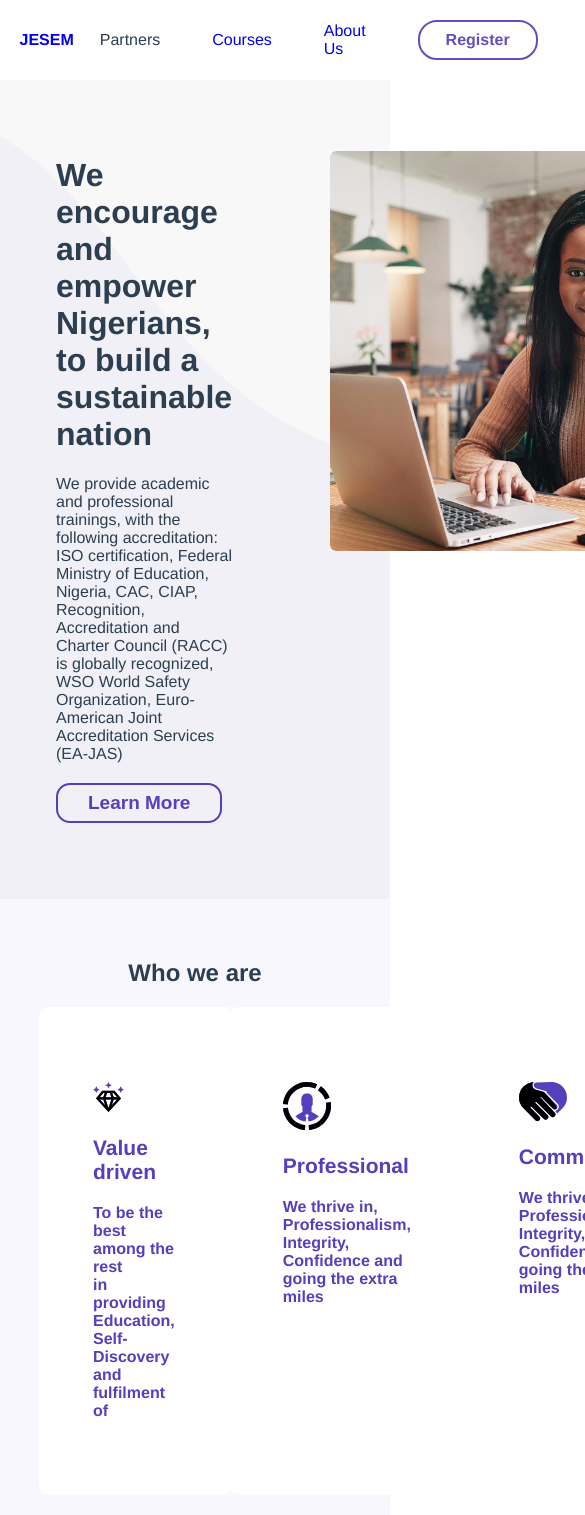
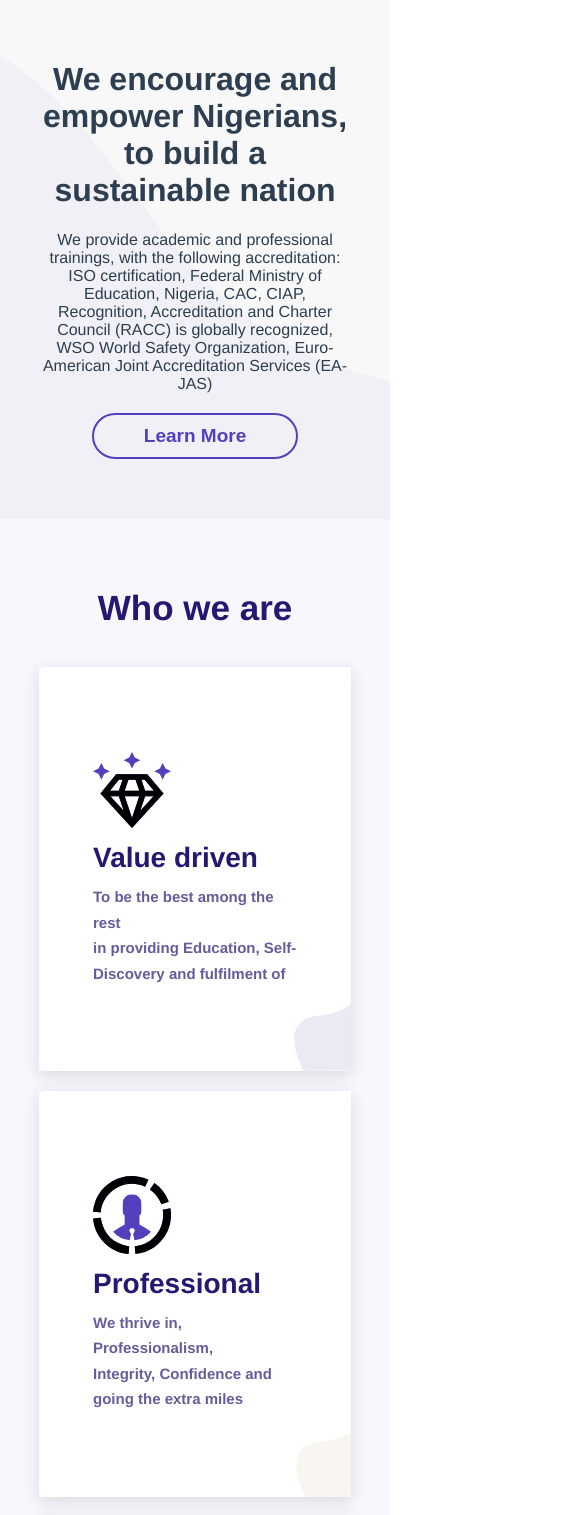
Before and after one commit to fadaco/jesumudu, a Vue app: page / in a window 390 px wide. Shown: the top 1515 px of the page, 585 px wide, since content can reach past the window. Built offline with nearby package versions, Linux system fonts and the light colour scheme.

Commit message:
first run

```diff
--- a/src/components/Banner/AboutUsBanner.vue
+++ b/src/components/Banner/AboutUsBanner.vue
@@ -55,6 +55,7 @@
 <style scoped>
     .aboutUsBanner {
         display: flex;
+        flex-wrap: wrap;
         justify-content: space-evenly;
         width: 80%;
         margin: 0 auto;
@@ -84,6 +85,7 @@
         padding: 20px;
         box-shadow: 0 1px 8px 6px #ececec;
         width: 27%;
+        border-radius: 5px;
     }
 
     .imageHolder {
@@ -99,4 +101,12 @@
         margin: 50px auto;
     }
 
+    @media only screen and (max-width: 417px)  {
+
+        .aboutUsBannerContent {
+            margin: 0 0 20px 0;
+            width: 80%;
+        }
+    }
+
 </style>
--- a/src/components/Banner/banner.vue
+++ b/src/components/Banner/banner.vue
@@ -71,6 +71,29 @@
 
     .banner-first {
         width: 70%;
+        padding: 40px;
+    }
+
+    @media only screen and (max-width: 415px ) {
+        .banner-second {
+            display: none;
+        }
+
+        .banner-first {
+            width: 100%;
+            text-align: center;
+        }
+
+        .left {
+            text-align: center;
+        }
+
+        .btn-jesu {
+            font-size: 19px;
+            padding: 10px 50px;
+            border-radius: 30px;
+        }
+
     }
 
 </style>
--- a/src/components/Home/Alumni/alumni.vue
+++ b/src/components/Home/Alumni/alumni.vue
@@ -55,6 +55,7 @@
         justify-content: space-evenly;
         width: 100%;
         margin: 0 auto;
+        flex-wrap: wrap;
     }
 
     .tas {
@@ -86,4 +87,28 @@
     .bold {
         font-weight: bold;
     }
+
+    @media only screen and (max-width: 415px ) {
+        .inner-tab {
+            width: 65%;
+            margin: 0 0 20px 0;
+        }
+
+        .alumni-header {
+            font-size: 30px;
+            padding: 0 40px;
+
+        }
+
+        .alumni {
+            padding: 50px 0 40px 0;
+        }
+
+        .inner-tab {
+            padding: 45px 45px;
+
+        }
+
+    }
+
 </style>
--- a/src/components/Home/Join/join.vue
+++ b/src/components/Home/Join/join.vue
@@ -43,6 +43,7 @@
 
     .joinHeader {
         font-size: 3.1em;
+        font-weight: 500;
     }
 
     .apply {
@@ -53,4 +54,23 @@
         border-radius: 32px;
     }
 
+    @media only screen and (max-width: 415px ) {
+
+        .join-two{
+            display: none;
+        }
+
+        .join-one {
+            width: 100%;
+            text-align: center;
+            /*padding: 35px 4%;*/
+        }
+
+        .joinHeader {
+            font-size: 2.5em;
+
+        }
+
+    }
+
 </style>
--- a/src/components/Home/Study/study.vue
+++ b/src/components/Home/Study/study.vue
@@ -28,6 +28,7 @@
 <style scoped>
     #study {
         display: flex;
+        flex-wrap: wrap;
     }
 
     .study-one {
@@ -68,4 +69,29 @@
         height: 100%;
     }
 
+    @media only screen and (max-width: 415px ) {
+        .study-two  {
+            width: 100%;
+        }
+
+        .study-one  {
+            width: 100%;
+            text-align: center;
+        }
+
+        .study-one-cont {
+            width: 80%;
+            margin: 0 auto;
+            padding: 20px 0;
+        }
+
+        .btn-jesu {
+            font-size: 19px;
+            padding: 10px 50px;
+            border: 2px solid #5340BC;
+            border-radius: 30px;
+        }
+
+    }
+
 </style>
--- a/src/components/Home/WhoWeAre/whoWeAre.vue
+++ b/src/components/Home/WhoWeAre/whoWeAre.vue
@@ -47,24 +47,31 @@
         justify-content: space-evenly;
         margin: 0 auto;
         width: 80%;
+        flex-wrap: wrap;
+
     }
+
 
     .tabs-1 {
         background-image: url("../../../assets/card.svg");
         background-size: cover;
         padding: 75px 54px;
+        box-shadow: 0 4px 16px 0 rgba(0,0,0, 0.13);
+        color: #251871;
     }
 
     .tabs-2 {
         background-image: url("../../../assets/grp2.svg");
         background-size: cover;
         padding: 75px 54px;
+        box-shadow: 0 4px 16px 0 rgba(0,0,0, 0.13);
     }
 
     .tabs-3 {
         background-image: url("../../../assets/Group3.svg");
         background-size: cover;
         padding: 75px 54px;
+        box-shadow: 0 4px 16px 0 rgba(0,0,0, 0.13);
     }
 
     .who {
@@ -74,6 +81,8 @@
 
     .center {
         text-align: center;
+        color: #251871;
+        font-size: 35px;
     }
 
     .tabText {
@@ -84,6 +93,7 @@
         font-size: 21px;
         font-weight: bold;
         margin: 20px 0;
+        color: #251871;
     }
 
     .tabs img {
@@ -91,6 +101,26 @@
     }
 
     .bodT {
-        font-weight: bold;
+        font-weight: 600;
+        opacity: 0.7;
+        line-height: 1.7em;
+        color: #251871;
+    }
+
+    @media only screen and (max-width: 415px ) {
+        .tabs div {
+            margin: 10px 0;
+            border: 4px;
+            color: #251871;
+        }
+
+        .boldText {
+            font-size: 28px;
+        }
+
+        .bodT {
+            font-size: 15px;
+        }
+
     }
 </style>
--- a/src/components/Shared/Footer/footer.vue
+++ b/src/components/Shared/Footer/footer.vue
@@ -1,7 +1,7 @@
 <template>
     <div>
         <div class="footer">
-            <div>JESUMIDO</div>
+            <div class="logo">JESUMIDO</div>
             <div class="footer-inner">
                 <div>ABOUT COMPANY</div>
                 <div>CONTACT US</div>
@@ -38,15 +38,18 @@
         width: 90%;
         margin: 100px auto 50px;
         font-weight: bold;
+        flex-wrap: wrap;
     }
 
     .footer-inner {
         display: flex;
         justify-content: space-between;
+        flex-wrap: wrap;
     }
 
     .footer-inner div {
         margin: 0 20px;
+
     }
     hr {
         width: 90%;
@@ -62,4 +65,30 @@
         height: 30%;
     }
 
+    @media  only screen and (max-width: 415px) {
+        .logo {
+            margin: 0 auto;
+            margin-bottom: 20px;
+        }
+
+        .footer-inner div {
+           text-align: center;
+            width: 100%;
+
+        }
+        .footer-bottom img {
+            width: auto;
+            height: auto;
+            margin: 20px 10px;
+        }
+
+        .footer {
+            text-align: center;
+            margin: 50px auto;
+        }
+
+
+
+    }
+
 </style>
--- a/src/components/Shared/Header/header.vue
+++ b/src/components/Shared/Header/header.vue
@@ -52,4 +52,11 @@
         text-decoration: none;
     }
 
+    @media only screen and (max-width: 415px ) {
+        .mainHeader {
+            display: none;
+        }
+
+    }
+
 </style>
```
